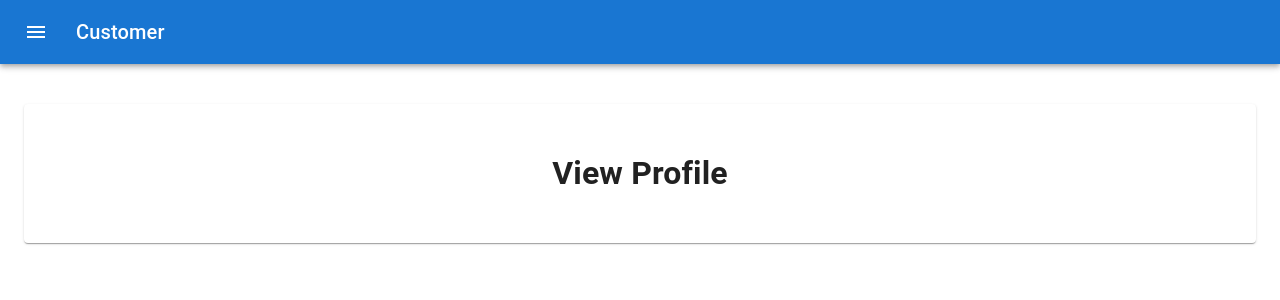
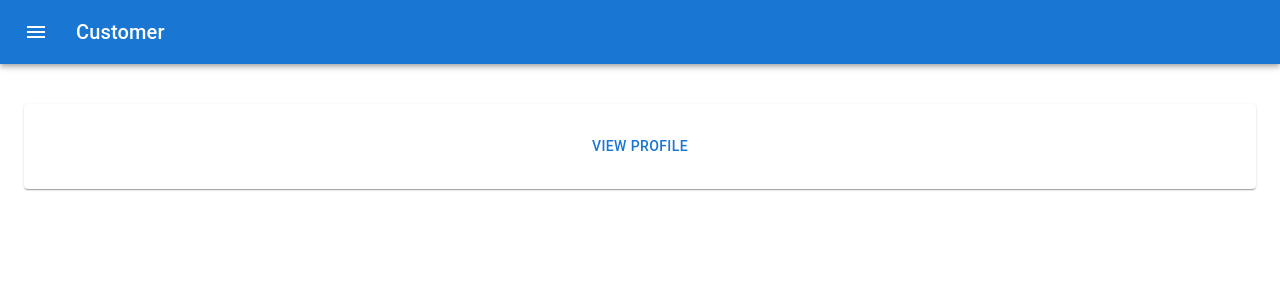
Before and after one commit to sxp1/EmployyeeProject, a React (Create React App) app: page /ViewProfile in a window 1280 px wide. Shown: the top 300 px of the page. Built offline with nearby package versions, Linux system fonts and the light colour scheme.

Commit message:
update viewprofile

```diff
--- a/package.json
+++ b/package.json
@@ -11,6 +11,7 @@
     "@testing-library/react": "^13.4.0",
     "@testing-library/user-event": "^13.5.0",
     "axios": "^0.24.0",
+    "bootstrap": "^5.3.0-alpha1",
     "react": "^18.2.0",
     "react-data-table-component": "^7.5.3",
     "react-dom": "^18.2.0",
--- a/src/component/ViewProfile.js
+++ b/src/component/ViewProfile.js
@@ -29,17 +29,23 @@ import { IconButton } from '@mui/material';
 import axios from 'axios';
 import Swal from 'sweetalert2'
 export default function Usercreate() {
+  const AletRead = () => {
+    Swal.fire({
+      title: 'View Profile',
+      text: "You won't be able to revert this!",
+      confirmButtonColor: '#4169e1',
+      confirmButtonText: 'OK'
+    })
+   }
   return (
     <React.Fragment>
       <CssBaseline />
       <Container  maxWidth="xl" sx={{ p: 5 }}>
-
         <Paper  sx={{ p: 3 }}>
            <Box>
             <center>
-            <h1>View Profile</h1>
+            <Button onClick={AletRead}>View Profile</Button>
             </center>
-           {/* codeing hear */}
            </Box>
         </Paper>
       </Container>
```
Also changed, not shown: 1 other file (tests, documents, lock files or other folders).
